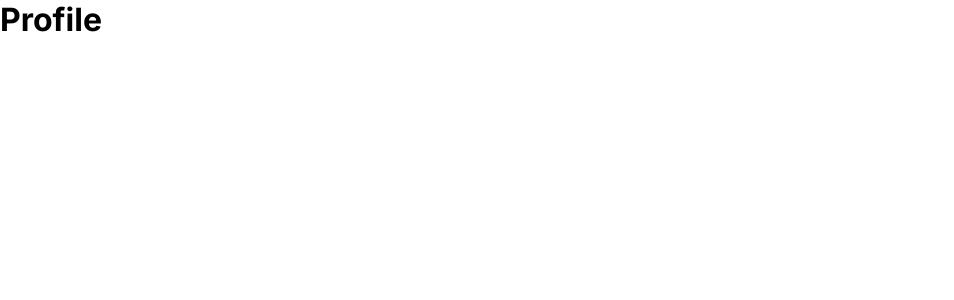
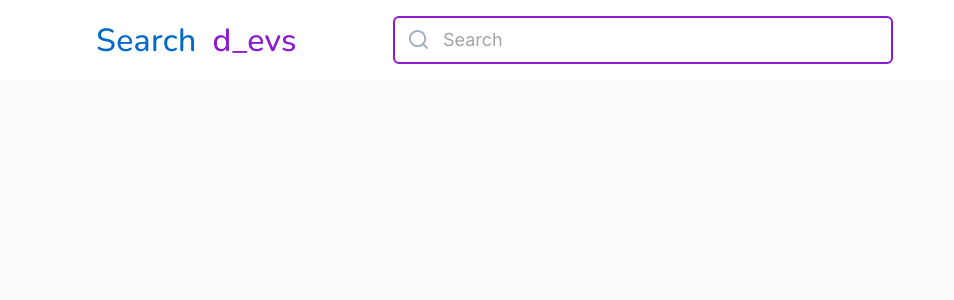
Before and after one commit to Lucasedusi/challenge-search-dev, a React (Vite) app: page /profile in a window 1280 px wide. Shown: the top 300 px of the page, without its empty margins (0-954 px from the left). Built offline with nearby package versions, Linux system fonts and the light colour scheme.

Commit message:
:sparkles: feat: create header component

```diff
--- /dev/null
+++ b/src/components/Header/index.tsx
@@ -0,0 +1,22 @@
+import { FormSearch, HeaderContainer, TitleContainer, Wrapper } from "./styles";
+
+import IconSearch from "../../assets/icon-search.svg";
+import { Container } from "../../pages/Home/styles";
+
+export function Header() {
+	return (
+		<HeaderContainer>
+			<Wrapper>
+				<TitleContainer>
+					<h1 className="title-search">Search</h1>
+					<h1 className="title-dev">d_evs</h1>
+				</TitleContainer>
+
+				<FormSearch>
+					<img className="icon-search" src={IconSearch} />
+					<input placeholder="Search"></input>
+				</FormSearch>
+			</Wrapper>
+		</HeaderContainer>
+	);
+}
--- /dev/null
+++ b/src/components/Header/styles.ts
@@ -0,0 +1,78 @@
+import styled from "styled-components";
+
+export const HeaderContainer = styled.div`
+	width: 100%;
+	display: flex;
+	background: #fff;
+`;
+
+export const Wrapper = styled.div`
+	display: flex;
+	flex-direction: row;
+	justify-content: center;
+	align-items: center;
+	padding: 1rem 6rem;
+	gap: 6rem;
+`;
+
+export const TitleContainer = styled.div`
+	display: flex;
+	justify-content: center;
+	align-items: center;
+	gap: 1rem;
+
+	.title-search {
+		font-family: "Nunito";
+		font-weight: 500;
+		font-size: 32px;
+		letter-spacing: 0.01em;
+
+		color: #0069ca;
+	}
+
+	.title-dev {
+		font-family: "Nunito";
+		font-weight: 500;
+		font-size: 32px;
+		letter-spacing: 0.01em;
+
+		color: #8c19d2;
+	}
+`;
+
+export const FormSearch = styled.form`
+	position: relative;
+	display: flex;
+	gap: 1.5rem;
+
+	> input {
+		width: 500px;
+		height: 48px;
+		padding: 0 3rem;
+		border: 2px solid #8c19d2;
+		border-radius: 6px;
+		font-family: "Nunito";
+		font-weight: 400;
+		font-size: 18px;
+		line-height: 28px;
+		color: rgba(0, 0, 0, 0.8);
+
+		::placeholder {
+			font-family: "Inter";
+			font-weight: 400;
+			font-size: 18px;
+			line-height: 28px;
+			color: rgba(0, 0, 0, 0.36);
+		}
+	}
+
+	.icon-search {
+		width: 20px;
+		height: 20px;
+		position: absolute;
+		box-sizing: border-box;
+		top: 50%;
+		left: 1rem;
+		transform: translateY(-50%);
+	}
+`;
--- a/src/pages/Profile/index.tsx
+++ b/src/pages/Profile/index.tsx
@@ -1,3 +1,10 @@
+import { Header } from "../../components/Header";
+import { ProfileContainer } from "./styles";
+
 export function Profile() {
-	return <h1>Profile</h1>;
+	return (
+		<ProfileContainer>
+			<Header />
+		</ProfileContainer>
+	);
 }
--- /dev/null
+++ b/src/pages/Profile/styles.ts
@@ -0,0 +1,9 @@
+import styled from "styled-components";
+
+export const ProfileContainer = styled.div`
+	width: 100%;
+	display: block;
+	/* max-width: 70rem; */
+	margin-right: 0;
+	margin-left: 0;
+`;
--- a/src/styles/theme/default.ts
+++ b/src/styles/theme/default.ts
@@ -1,6 +1,6 @@
 export const defaultTheme = {
 	colors: {
-		"base-background": "#fff",
+		"base-background": "#FCFCFC",
 		"base-primary": "#0069CA",
 		"base-secondary": "#8C19D2",
 		"title-profile": "#171923",
```
